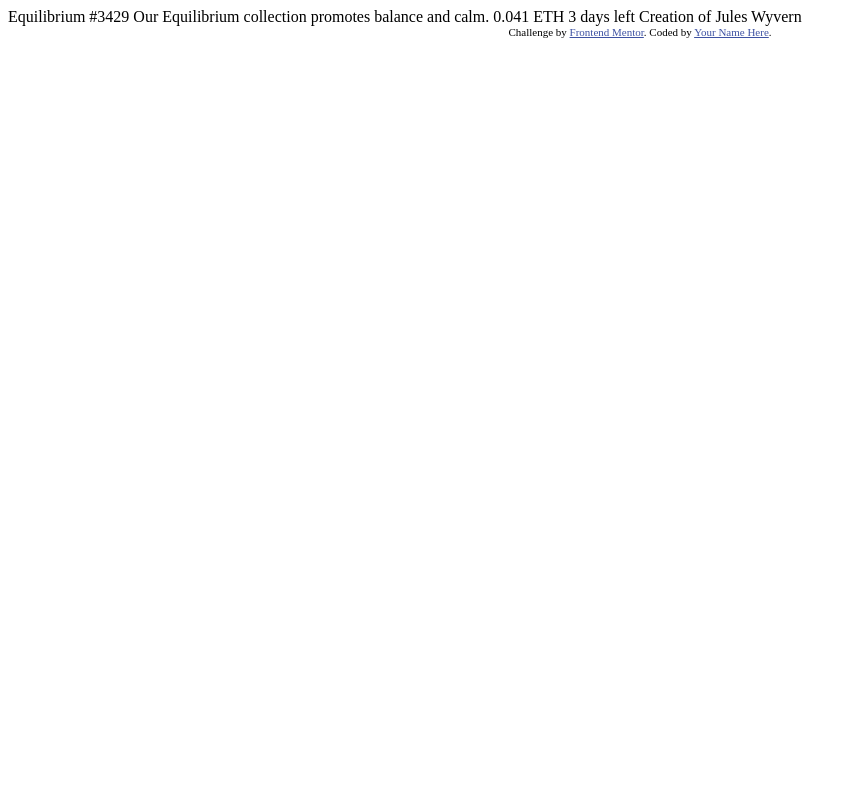
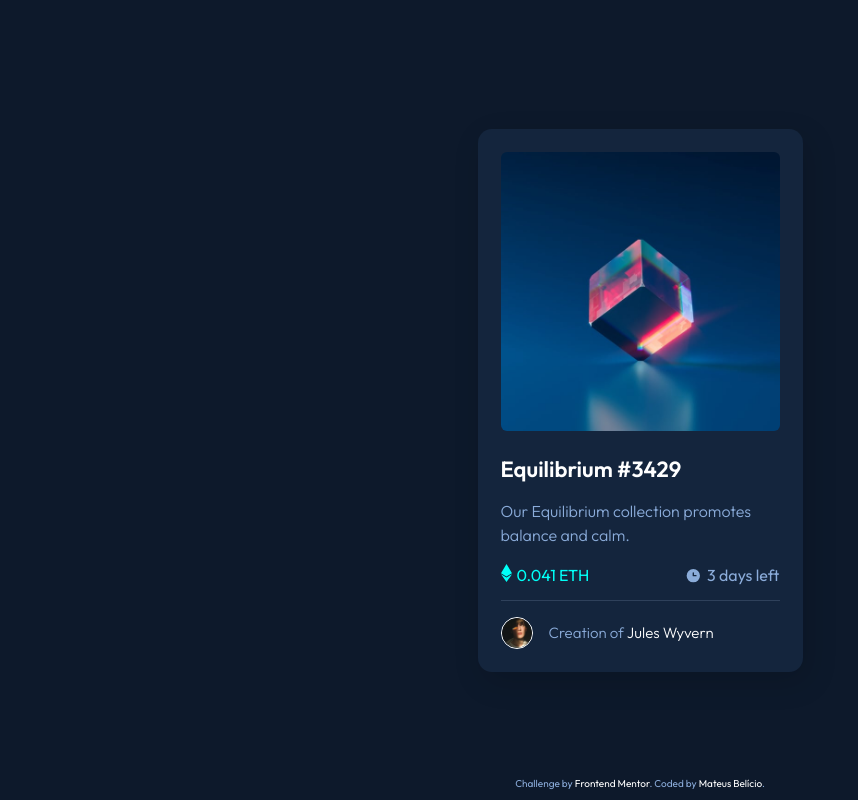
Before and after one commit to mateusbelicio/nft-preview-card-component, a plain HTML site: page index.html in a window 1280 px wide. Shown: the whole page, without its empty margins (0-858 px from the left). Drawn offline with Linux system fonts and the light colour scheme.

Commit message:
Finished project

```diff
--- a/index.html
+++ b/index.html
@@ -1,33 +1,48 @@
 <!DOCTYPE html>
 <html lang="en">
-<head>
-  <meta charset="UTF-8">
-  <meta name="viewport" content="width=device-width, initial-scale=1.0"> <!-- displays site properly based on user's device -->
+  <head>
+    <meta charset="UTF-8" />
+    <meta name="viewport" content="width=device-width, initial-scale=1.0" />
+    <!-- displays site properly based on user's device -->
 
-  <link rel="icon" type="image/png" sizes="32x32" href="./images/favicon-32x32.png">
+    <link rel="icon" type="image/png" sizes="32x32" href="./images/favicon-32x32.png" />
 
-  <title>Frontend Mentor | NFT preview card component</title>
+    <title>Frontend Mentor | NFT preview card component</title>
 
-  <!-- Feel free to remove these styles or customise in your own stylesheet 👍 -->
-  <style>
-    .attribution { font-size: 11px; text-align: center; }
-    .attribution a { color: hsl(228, 45%, 44%); }
-  </style>
-</head>
-<body>
+    <link rel="stylesheet" href="./style/index.css" />
+  </head>
+  <body>
+    <main class="component">
+      <div class="nft-image-container">
+        <img
+          src="./images/image-equilibrium.jpg"
+          alt="NFT Equilibrium #3429 image"
+          class="nft-image"
+        />
+        <a href="#" class="nft-icon-view-container"></a>
+      </div>
+      <h1 class="nft-name"><a href="#">Equilibrium #3429</a></h1>
+      <p class="nft-description">Our Equilibrium collection promotes balance and calm.</p>
 
-  Equilibrium #3429
+      <div class="nft-info">
+        <span class="nft-price">0.041 ETH</span>
+        <span class="nft-time">3 days left</span>
+      </div>
 
-  Our Equilibrium collection promotes balance and calm.
+      <div class="nft-creator">
+        <img
+          src="./images/image-avatar.png"
+          alt="NFT creator profile picture"
+          class="nft-creator-image"
+        />
+        <span class="nft-creator-name">Creation of <a href="#">Jules Wyvern</a></span>
+      </div>
+    </main>
 
-  0.041 ETH
-  3 days left
-
-  Creation of Jules Wyvern
-
-  <div class="attribution">
-    Challenge by <a href="https://www.frontendmentor.io?ref=challenge" target="_blank">Frontend Mentor</a>.
-    Coded by <a href="#">Your Name Here</a>.
-  </div>
-</body>
+    <footer class="attribution">
+      Challenge by
+      <a href="https://www.frontendmentor.io?ref=challenge" target="_blank">Frontend Mentor</a>.
+      Coded by <a href="https://www.frontendmentor.io/profile/mateusbelicio">Mateus Belício</a>.
+    </footer>
+  </body>
 </html>
--- /dev/null
+++ b/style/index.css
@@ -0,0 +1,211 @@
+/*******************************************************/
+/* IMPORTS */
+
+@import url('https://fonts.googleapis.com/css2?family=Outfit:wght@300;400;600&display=swap');
+
+/*******************************************************/
+/* VARIABLES */
+
+:root {
+  --soft-blue: hsl(215, 51%, 70%);
+  --cyan: hsl(178, 100%, 50%);
+
+  --very-dark-blue--main: hsl(217, 54%, 11%);
+  --very-dark-blue--card: hsl(216, 50%, 16%);
+  --very-dark-blue--line: hsl(215, 32%, 27%);
+  --white: hsl(0, 0%, 100%);
+}
+
+/*******************************************************/
+/* GENERAL CONFIGURATIONS */
+
+* {
+  box-sizing: border-box;
+  margin: 0;
+  padding: 0;
+}
+
+img,
+picture,
+video,
+canvas,
+svg {
+  max-inline-size: 100%;
+  block-size: auto;
+}
+
+a {
+  text-decoration: none;
+  color: inherit;
+}
+
+ol,
+ul {
+  list-style: none;
+}
+
+input,
+button,
+textarea,
+select {
+  font: inherit;
+  border: none;
+}
+
+body {
+  background-color: var(--very-dark-blue--main);
+  display: grid;
+  font-family: 'Outfit', sans-serif;
+  place-content: center;
+  min-height: 100vh;
+}
+
+/*******************************************************/
+/* MAIN */
+
+.component {
+  align-items: start;
+  background-color: var(--very-dark-blue--card);
+  border-radius: 14px;
+  box-shadow: 5px 10px 30px rgba(0, 0, 0, 0.15);
+  display: flex;
+  flex-direction: column;
+  max-width: 20.3125rem;
+  padding: 23px;
+}
+
+.nft-image-container,
+.nft-image,
+.nft-icon-view-container {
+  aspect-ratio: 1 / 1;
+  border-radius: 6px;
+  cursor: pointer;
+  width: 100%;
+}
+
+.nft-image-container {
+  align-self: center;
+  position: relative;
+}
+
+.nft-icon-view-container {
+  aspect-ratio: 1 / 1;
+  background-color: rgba(0, 255, 247, 0.5);
+  background-image: url(../images/icon-view.svg);
+  background-position: center;
+  background-repeat: no-repeat;
+  left: 0;
+  opacity: 0;
+  position: absolute;
+  right: 0;
+  top: 0;
+}
+
+.nft-image:hover .nft-icon-view-container,
+.nft-icon-view-container:hover {
+  opacity: 1;
+  transition: opacity 0.5s ease-in-out;
+}
+
+.nft-name,
+.nft-name a {
+  color: var(--white);
+  font-size: 22px;
+  font-weight: 600;
+  margin-top: 20px;
+  transition: color 0.2s ease;
+}
+
+.nft-name a:hover {
+  color: var(--cyan);
+}
+
+.nft-description {
+  color: var(--soft-blue);
+  font-size: 1rem;
+  font-weight: 300;
+  line-height: 1.5;
+  margin-top: 16px;
+}
+
+.nft-info {
+  align-items: center;
+  display: flex;
+  justify-content: space-between;
+  margin-top: 16px;
+  width: 100%;
+}
+
+.nft-price,
+.nft-time {
+  align-items: center;
+  display: flex;
+  gap: 5px;
+}
+
+.nft-price {
+  color: var(--cyan);
+}
+
+.nft-price::before {
+  content: url(../images/icon-ethereum.svg);
+}
+
+.nft-time {
+  color: var(--soft-blue);
+}
+
+.nft-time::before {
+  content: url(../images/icon-clock.svg);
+  margin-top: 4px;
+}
+
+.nft-creator {
+  align-items: center;
+  border-top: 1px solid var(--very-dark-blue--line);
+  color: var(--soft-blue);
+  display: flex;
+  font-size: 15px;
+  font-weight: 300;
+  gap: 1rem;
+  margin-top: 12px;
+  padding-top: 16px;
+  width: 100%;
+}
+
+.nft-creator-image {
+  border: 1px solid var(--white);
+  border-radius: 50%;
+  height: 32px;
+  width: 32px;
+}
+
+.nft-creator-name a {
+  color: var(--white);
+  transition: color 0.2s ease;
+}
+
+.nft-creator-name a:hover {
+  color: var(--cyan);
+}
+
+/*******************************************************/
+/* FOOTER */
+
+.attribution {
+  bottom: 10px;
+  color: var(--soft-blue);
+  font-size: 10px;
+  left: 0;
+  position: absolute;
+  right: 0;
+  text-align: center;
+}
+
+.attribution a {
+  color: var(--white);
+}
+
+.attribution a:hover {
+  color: var(--cyan);
+}
```
Also changed, not shown: design/desktop-result.png (added), design/mobile-result.png (added), 2 other files.
